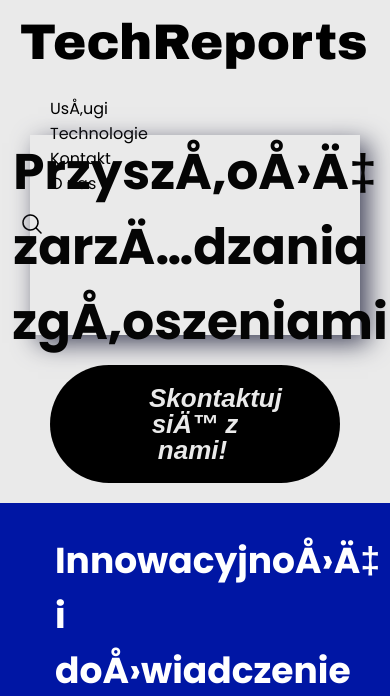
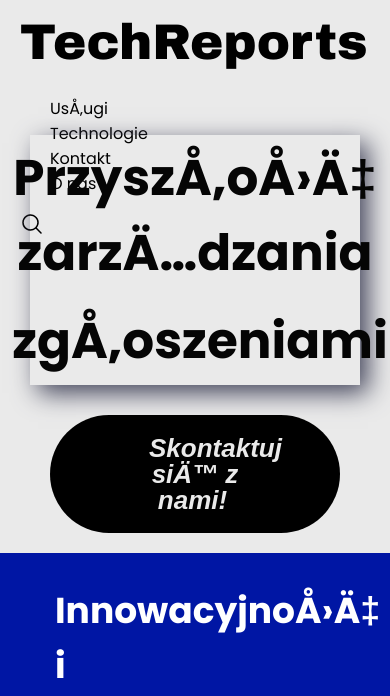
Before and after one commit to amelia-pencak/TechReports, a PHP site: page / in a window 390 px wide. Shown: the top 696 px of the page. Run offline with PHP 8.4, Linux system fonts and the light colour scheme.

Commit message:
moblie-css

```diff
--- a/css/style.css
+++ b/css/style.css
@@ -1,5 +1,4 @@
 body {
-    /* font-family: "Trebuchet MS", Helvetica, sans-serif; */
     font-family: 'Poppins', sans-serif;
     margin: 0;
     background-color: #EAEAEA;
@@ -22,6 +21,7 @@
 }
 
 
+
 .rotating {
     transform: rotateX(90deg);
     opacity: 0;
@@ -33,7 +33,6 @@
     width: calc(100% - 100px);
     margin: 0 50px;
     display: block;
-    /* border: 2px solid #00acee;  */
     font: italic bold 26px/1 "Ubuntu", sans-serif;
     text-align: center;
     border: none;
@@ -172,6 +171,7 @@
 .opinions_section {
     margin: 20px;
     display: grid;
+
     grid-template-columns: repeat(2, 1fr);
     grid-template-rows: repeat(2, 1fr);
     grid-column-gap: 35px;
@@ -194,6 +194,7 @@
 .personal_data {
     font-weight: 900;
     margin-left: 20px;
+    margin-top: 15px;
 }
 
 .text_opinion {
@@ -209,14 +210,12 @@
     margin-left: 10px;
 }
 
+
 #content {
     min-height: 200px;
-    /* padding: 10px; */
     display: flex;
     flex-direction: column;
-    /* justify-content: center;
-    align-items: center; */
-    /* margin: 10px; */
+    align-items: center;
 }
 
 #button_scroll_to_top {
@@ -242,3 +241,30 @@
     background-color: white;
     color: black;
 }
+
+
+
+@media screen and (max-width: 680px){
+    .future_text {
+        width: 450px;
+        text-align: center;
+    }
+    .main_section {
+        display: flex;
+        justify-content: center;
+        align-items: center;
+        height: 250px;
+    }
+
+    #dynamicWord {
+        display: flex;
+        align-self: center;
+        transition: transform 0.5s, opacity 0.5s;
+        transform-origin: bottom center;
+        margin-left: 10px;
+    }
+
+    .opinions_section{
+        grid-template-columns:1fr;
+    }
+}
```
